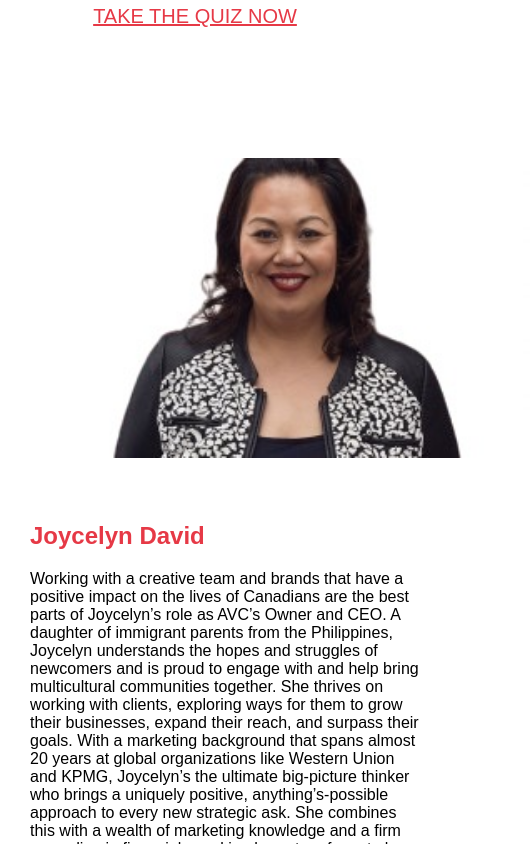
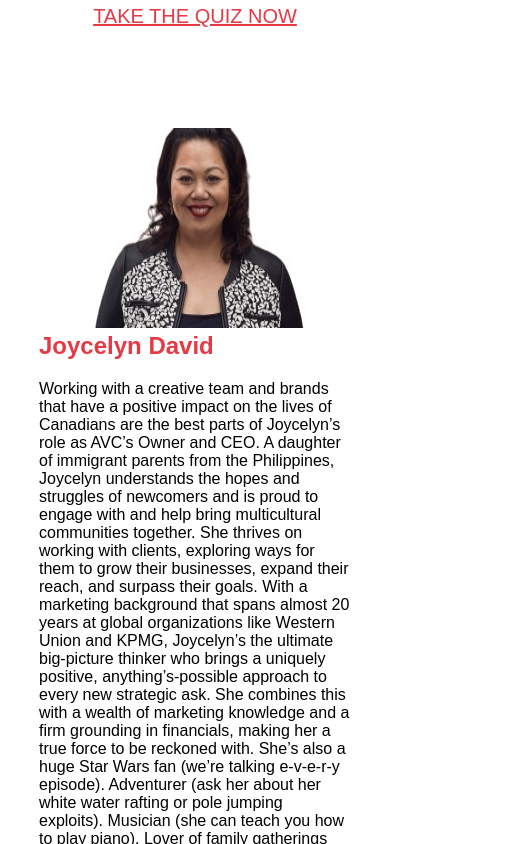
Before and after one commit to MeEtSoNi-lab/Multicultural_Quotient-, a React (Create React App) app in the folder multicultural-app/: page / in a window 390 px wide. Shown: the part 1200-2044 px from the top of the page, 530 px wide, since content can reach past the window. Built offline with nearby package versions, Linux system fonts and the light colour scheme.

Commit message:
Added responsive design in home page

```diff
--- a/multicultural-app/src/components/home/home.css
+++ b/multicultural-app/src/components/home/home.css
@@ -300,24 +300,22 @@
         display: block;
         margin-bottom: 100px;
       }
+
       .home-fourth-container-photo{
+        padding: 0px;
         width: 100%;
-        text-align: center;
-
-      }
-      .home-fourth-container-photo img{
-            width: 500px;
-            height: 300px;
       }
 
+      .home-fourth-container-photo img{
+        width: 300px;
+        height: 200px;
+      }
+      .home-fourth-container-info{
+        width: 80%;
+        padding: 0px;
+        margin: auto;
+      }
 
-      .home-fourth-container-info{
-        width: 100%;
-        display: flex;
-        flex-direction: column;
-        gap: 20px;
-
-      }
   }
 
   /* Media Query for Mobile Phones (max-width: 480px) */
```
